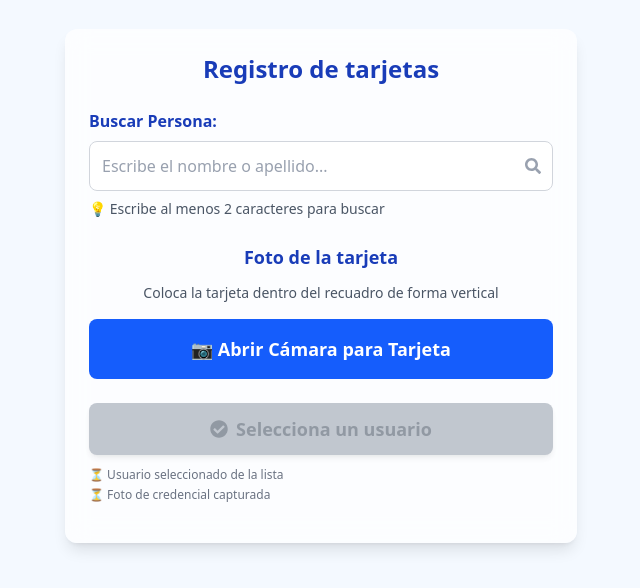
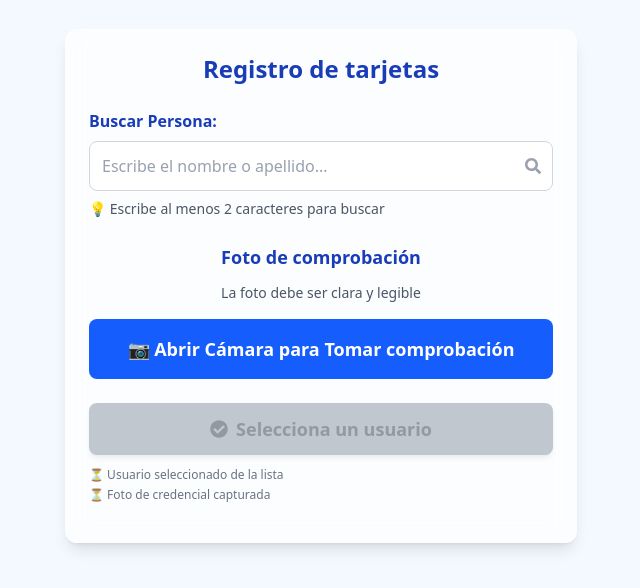
Before and after one commit to Pohe1999/caida-credenciales, a React (Vite) app: page / in a window 1280 px wide. Shown: the part 114-702 px from the top of the page, without its empty margins (319-959 px from the left). Built offline with nearby package versions, Linux system fonts and the light colour scheme.

Commit message:
Actualizar componente Formulario-credencial y limpiar archivos temporales

```diff
--- a/src/components/Formulario-credencial.jsx
+++ b/src/components/Formulario-credencial.jsx
@@ -353,15 +353,15 @@ export default function RegistroForm() {
 
         {/* Foto de Credencial */}
         <div className="mb-6">
-          <label className="text-blue-800 font-semibold block mb-3 text-center text-lg">Foto de la tarjeta</label>
-          <p className="text-gray-600 text-sm text-center mb-4">Coloca la tarjeta dentro del recuadro de forma vertical</p>
+          <label className="text-blue-800 font-semibold block mb-3 text-center text-lg">Foto de comprobación</label>
+          <p className="text-gray-600 text-sm text-center mb-4">La foto debe ser clara y legible</p>
           {!showCam && (
             <button
               type="button"
               onClick={() => setShowCam(true)}
               className="w-full bg-blue-600 text-white py-4 rounded-lg hover:bg-blue-700 transition-colors duration-300 text-lg font-semibold"
             >
-              📷 Abrir Cámara para Tarjeta
+              📷 Abrir Cámara para Tomar comprobación
             </button>
           )}
           {showCam && (
```
Also changed, not shown: 1 other file (tests, documents, lock files or other folders).
